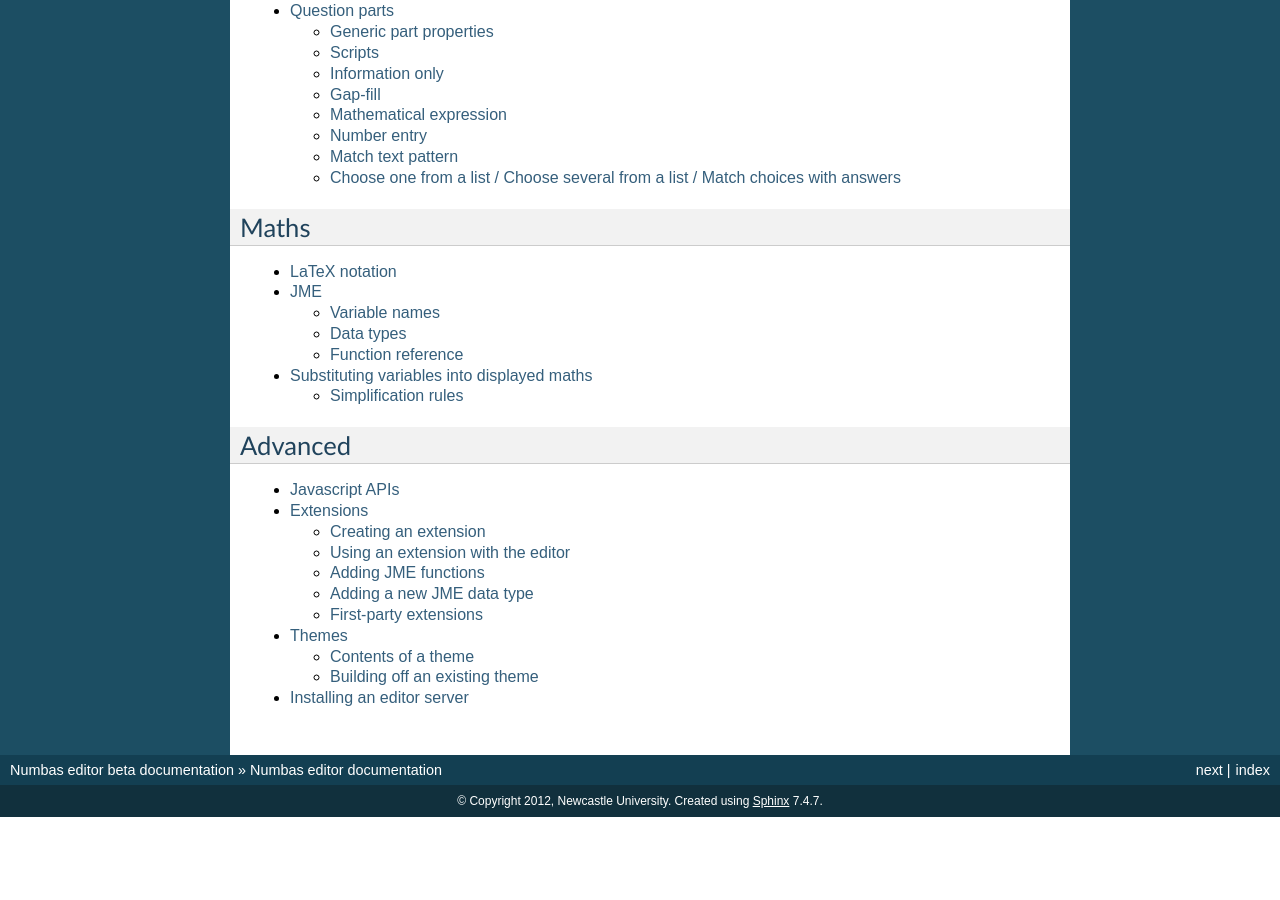
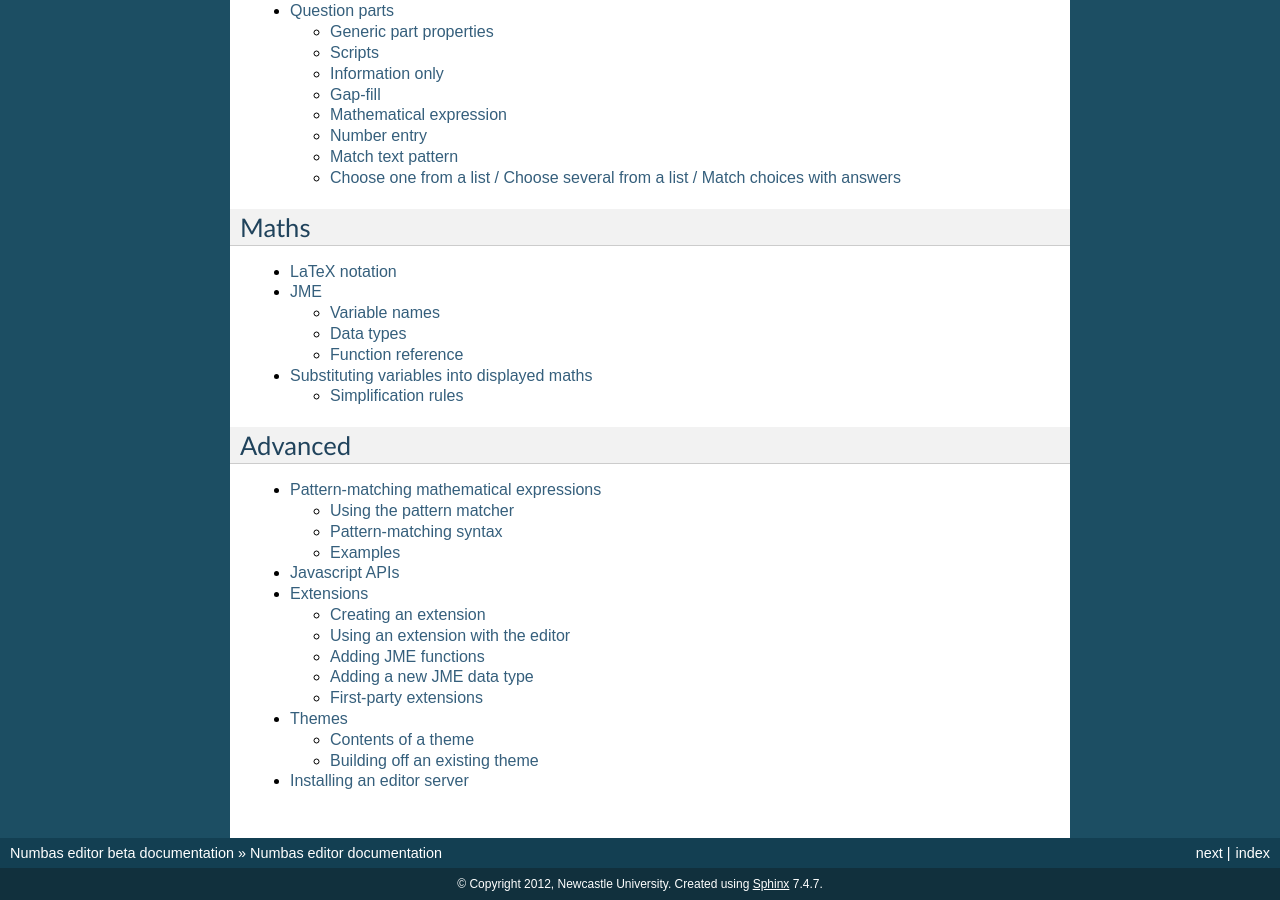
Before and after one commit to numbas/editor-docs, a Sphinx documentation site: the page built from source/index.rst, in a window 1280 px wide and 900 px high, scrolled down 1199 px. Built offline with Sphinx 7.4.7, drawn with Linux system fonts in a browser that asks for light colours; before the commit the page ends 2016 px from its top, so only the background shows below that; part of the change alters nothing that is shown.

Commit message:
add page on pattern-matching
Pretty light at the moment, but it's good to at least have the commands in

```diff
--- a/source/index.rst
+++ b/source/index.rst
@@ -40,6 +40,7 @@ Advanced
 .. toctree::
     :maxdepth: 2
 
+    pattern-matching
     javascript-api
     extensions
     themes
--- /dev/null
+++ b/source/pattern-matching.rst
@@ -0,0 +1,93 @@
+Pattern-matching mathematical expressions
+=========================================
+
+.. ref:: pattern-matching
+
+.. warning::
+
+    The pattern-matching algorithm is new and experimental. It opens up many new possibilities for providing adaptive feedback and manipulating mathematical expressions in general, but the interface is currently quite cumbersome. This documentation will be expanded as the system is used more.
+
+Numbas includes a sophisticated pattern-matching algorithm for mathematical expressions. It's mainly used by the ``\simplify`` command, but can also be used in, for example, custom marking scripts to answer more nuanced questions about the form of the student's answer.
+
+The pattern-matcher should be considered to work similarly to how a regular expression algorithm, except it operates on algebraic syntax trees instead of text strings. The algorithm will either return ``false``, when the expression doesn't match the pattern, or ``true``, and a dictionary of named matching groups, which are sub-trees of the input expression.
+
+Using the pattern matcher
+-------------------------
+
+The function `Numbas.jme.display.matchExpression(pattern,expression) <http://numbas.github.io/Numbas/Numbas.jme.display.html#matchExpression>`_ matches a JME expression against a pattern. The pattern is also written in JME syntax, but there are extra operators available to allow extra control what does or doesn't match.
+
+The parameters of a commutative operation in the pattern (i.e. addition, multiplication, or equality) can match in any order. The algorithm matches greedily, reading from left to right in both the pattern to match and the input expression.
+
+Pattern-matching should only be used for assigning marks when the *form* of the student's answer is what's being assessed, for example when the student is asked to factorise a quadratic or reduce a fraction to lowest terms. For answers which are the result of a calculation, you should use the normal numerical marking algorithms because pattern-matching can be too restrictive (or, if you're not careful, too accepting!) In such cases, you could use pattern-matching to provide feedback about possible errors the student made, when their answer is marked wrong by the numerical algorithm.
+
+Pattern-matching syntax
+-----------------------
+
+.. object:: ?
+
+    Match anything.
+
+.. object:: ??
+
+    Match anything or nothing.
+
+.. object:: expr;g
+
+    Capture ``expr`` in the group named ``g``.
+
+.. object:: m_any(expr1,expr2,...)
+
+    Match any of the expressions ``exprN``.
+
+.. object:: m_all(expr)
+
+    Capture all terms (in an addition, multiplication, or other commutative operation) matching ``expr``.
+
+.. object:: m_pm(expr)
+
+    Capture ``expr`` or ``-(expr)``, i.e. plus or minus the given expression.
+
+.. object:: m_not(expr)
+
+    Match anything *except* ``expr``.
+
+.. object:: m_uses(name1,name2,...)
+
+    Match any expression which uses the given variable names.
+
+.. object:: m_commute(expr)
+
+    Match the terms in ``expr`` in any order, following the laws of commutativity. (This is only required if you are using ``matchExpression`` with the ``doCommute`` flag set to ``false``, and you only want to use commutativity in certain places)
+
+.. object:: m_nothing
+
+    Match nothing. Useful as an empty term to act as the right-hand side of an addition, where you want to capture all terms in the left-hand side.
+
+To help with learning the new syntax, there is an online tool to test expressions against patterns at http://www.staff.ncl.ac.uk/christian.perfect/patternmatching/matching.html
+
+Examples
+--------
+
+Get all $x$ terms in a polynomial::
+
+    m_all(m_pm(m_all(??)*m_any(x,x^?)));xs+m_all(??);rest
+
+Get the coefficient and degree of an $x$ term::
+
+    m_pm(m_all(??);coefficient*m_any(x,x^?;degree))
+
+Get both sides of an equation::
+
+    ?;left=?;right
+
+Check $x$ terms are collected on one side of an equation::
+
+    m_uses(x);xside = m_not(m_uses(x));otherside
+
+Check that a quadratic is factorised::
+
+    (m_pm(??*x);a+?;b)*(m_pm(??*x);c+?;d)
+
+Capture multiple powers of $x$ and $y$::
+
+    m_all( m_any( ??x, ??y, ??x^??, ??y^??, m_any(x,x^??)*m_any(y,y^??)*?? ) );terms + m_all(??;rest)
```
